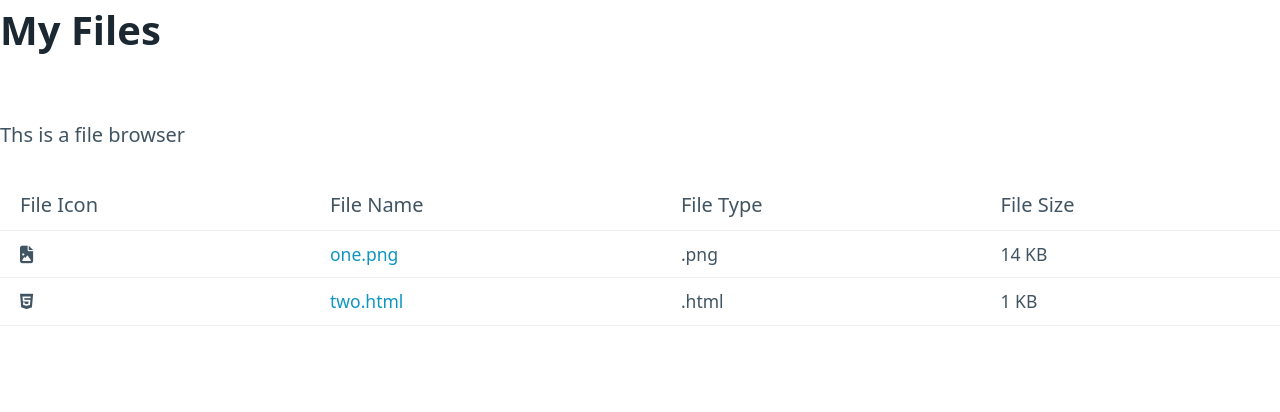
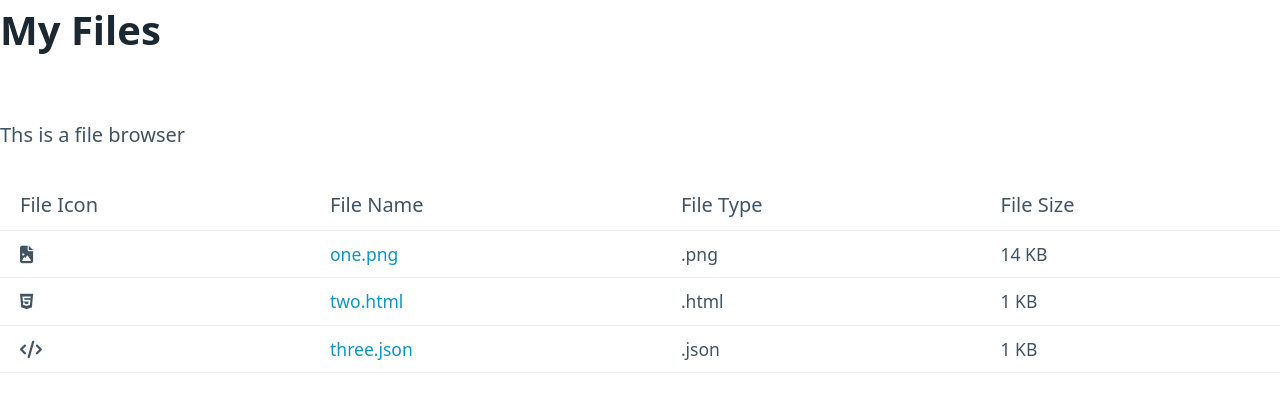
Before and after one commit to trexasch/file-browser, a plain HTML site: page index.html in a window 1280 px wide. Drawn offline with nearby package versions, Linux system fonts and the light colour scheme.

Commit message:
json edited

```diff
--- a/index.html
+++ b/index.html
@@ -31,6 +31,13 @@
         <td>1 KB</td>
 
     </tr>
+    <tr>
+        <td><i class="fa-solid fa-code"></i></td>
+        <td><a href="three.json">three.json</a></td>
+        <td>.json</td>
+        <td>1 KB</td>
+
+    </tr>
 
     </table>
 </body>
```
